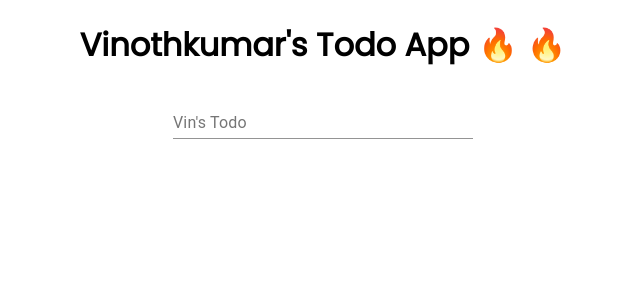
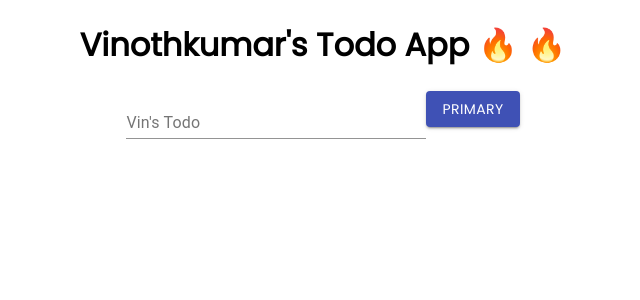
Before and after one commit to Vinoth6194/react_fire_todo, a React (Create React App) app: page / in a window 1280 px wide. Shown: the top 300 px of the page, without its empty margins (317-957 px from the left). Built offline with nearby package versions, Linux system fonts and the light colour scheme.

Commit message:
todo state and function defined

```diff
--- a/src/App.jsx
+++ b/src/App.jsx
@@ -1,15 +1,39 @@
 import "./App.css";
 import TextField from "@material-ui/core/TextField";
+import Button from "@material-ui/core/Button";
+
+import { useState } from "react";
 
 function App() {
+  const [todoInput, setTodoInput] = useState("");
+  const addTodo = (e) => {
+    e.preventDefault();
+    console.log("Button is clicked");
+    console.log(`You aretrying to add`);
+  };
   return (
     <div className="App">
       <h1>Vinothkumar's Todo App 🔥 🔥 </h1>
-      <TextField
-        id="standard-basic"
-        label="Vin's Todo"
-        className="todo_field"
-      />
+      <form>
+        <TextField
+          id="standard-basic"
+          label="Vin's Todo"
+          className="todo_field"
+          value={todoInput}
+          onChange={(e) => {
+            setTodoInput(e.target.value);
+            console.log(`Value is ${e.target.value}`);
+          }}
+        />
+        <Button
+          variant="contained"
+          color="primary"
+          onClick={addTodo}
+          type="submit"
+        >
+          Primary
+        </Button>
+      </form>
     </div>
   );
 }
```
Also changed, not shown: 1 other file (tests, documents, lock files or other folders).
